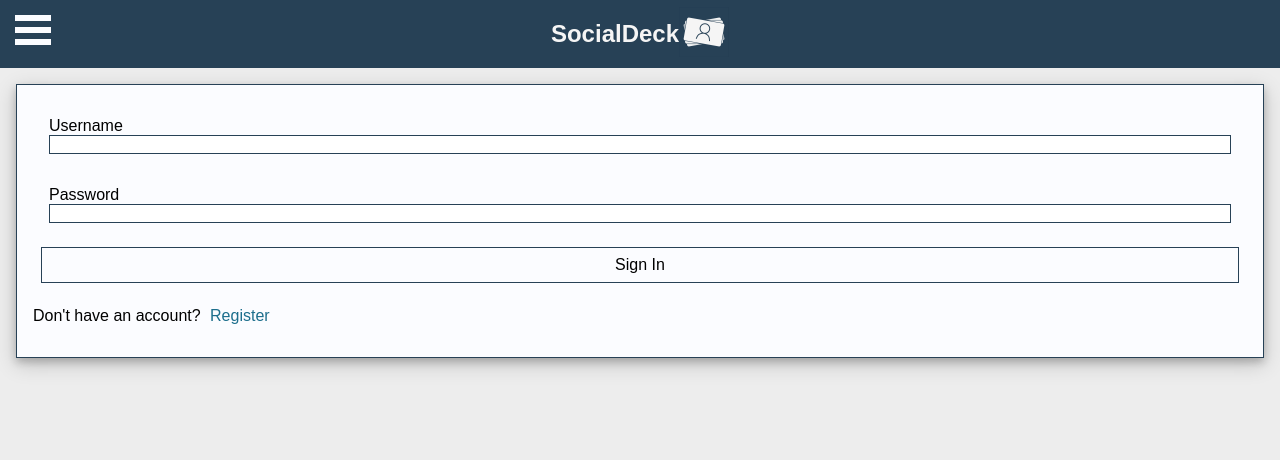
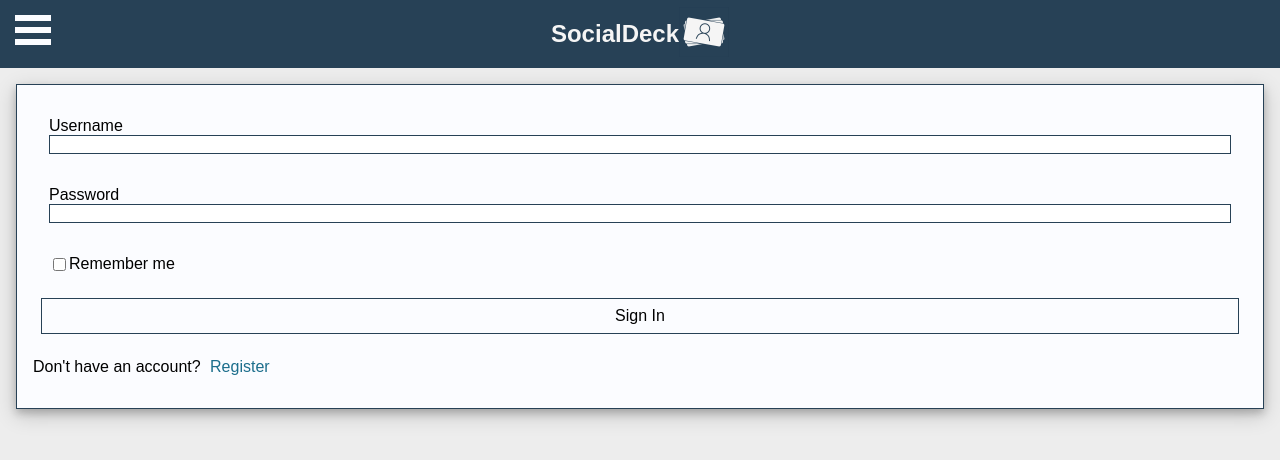
Before and after one commit to SocialDeck/socialdeck-frontend, a React (Create React App) app in the folder socialdeck-fe-app/: page /login in a window 1280 px wide. Shown: the top 460 px of the page. Built offline with nearby package versions, Linux system fonts and the light colour scheme.

Commit message:
Created Login

```diff
--- a/socialdeck-fe-app/src/App.css
+++ b/socialdeck-fe-app/src/App.css
@@ -49,6 +49,13 @@ body {
   padding: 1vh;
   display: flex;
   flex-direction: column;
+}
+
+.loginRow--remember {
+  margin: 1vh;
+  padding: 1vh;
+  display: flex;
+  flex-direction: row;
 }
 
 .loginRow input {
--- a/socialdeck-fe-app/src/LoginForm.js
+++ b/socialdeck-fe-app/src/LoginForm.js
@@ -9,7 +9,8 @@ class LoginForm extends Component {
     super()
     this.state = {
       username: '',
-      password: ''
+      password: '',
+      remember: false
     }
   }
 
@@ -19,6 +20,10 @@ class LoginForm extends Component {
 
   updatePassword (value) {
     this.setState({ password: value })
+  }
+
+  updateRemember(value) {
+    this.setState({ remember: !this.state.remember })
   }
 
   sendUserLoginData (e) {
@@ -49,10 +54,18 @@ class LoginForm extends Component {
                   type='password'
                   onChange={event => this.updatePassword(event.target.value)} />
               </div>
+              <div className='loginRow--remember'>
+                <input
+                  id='remember'
+                  type='checkbox'
+                  onChange={event => this.updateRemember(event.target.value)} />
+                <label htmlFor='remember'>Remember me</label>
+              </div>
               <a className='buttonSignIn' onClick={async e => {
                 await login({ variables: {
                   username: this.state.username,
-                  password: this.state.password
+                  password: this.state.password,
+                  remember: this.state.remember
                 } })
                   .then(data => data.data.login)
                   .then(data => {
--- a/socialdeck-fe-app/src/queries.js
+++ b/socialdeck-fe-app/src/queries.js
@@ -19,8 +19,8 @@ mutation createUser($email: String!, $name: String!, $username: String!, $passwo
 `
 
 export const LOGIN_USER = gql`
-mutation login($username: String!, $password: String!) {
-  login(user: {username: $username, password: $password}) {
+mutation login($username: String!, $password: String!, $remember:Boolean) {
+  login(user: {username: $username, password: $password, remember: $remember}) {
     token
   }
 }
```
